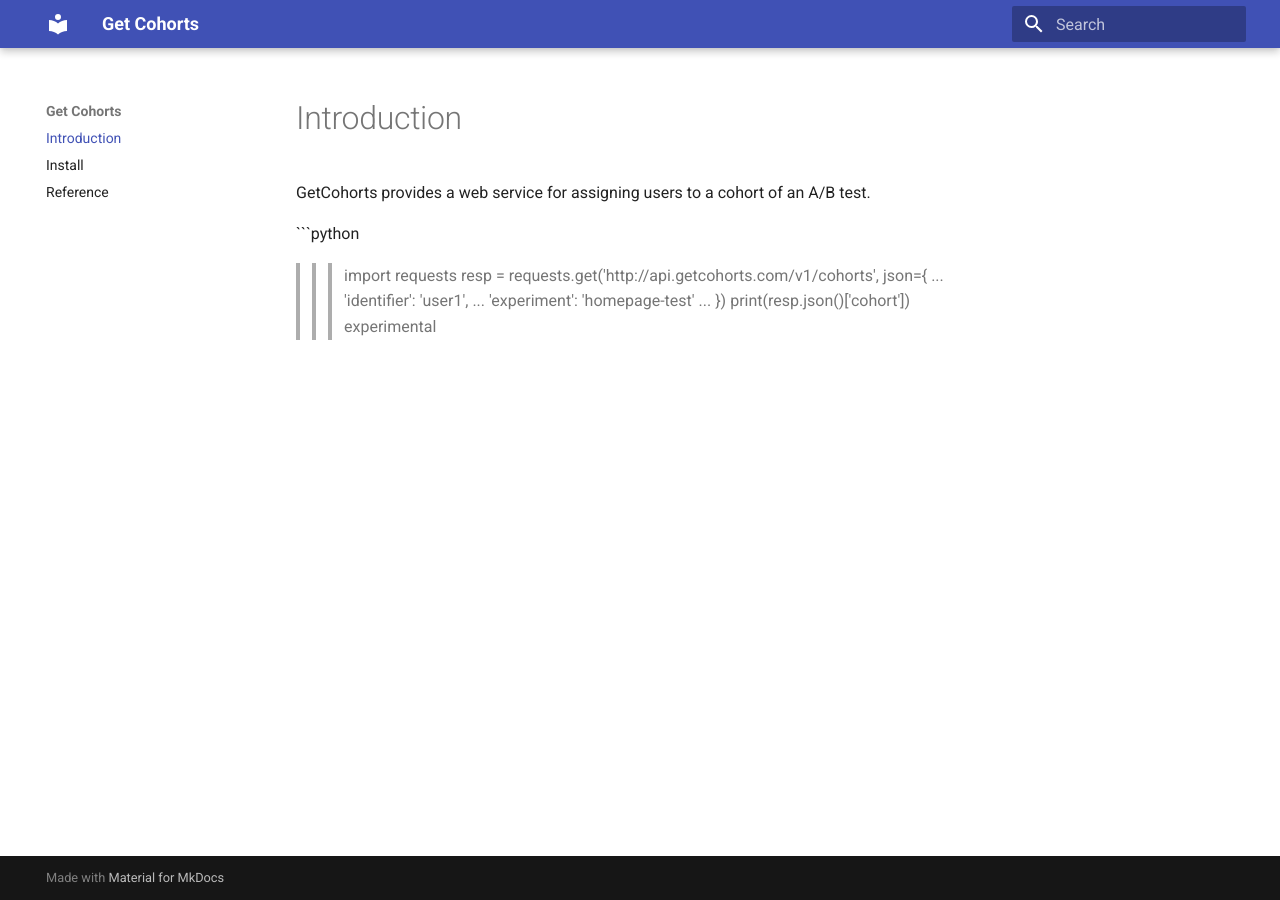
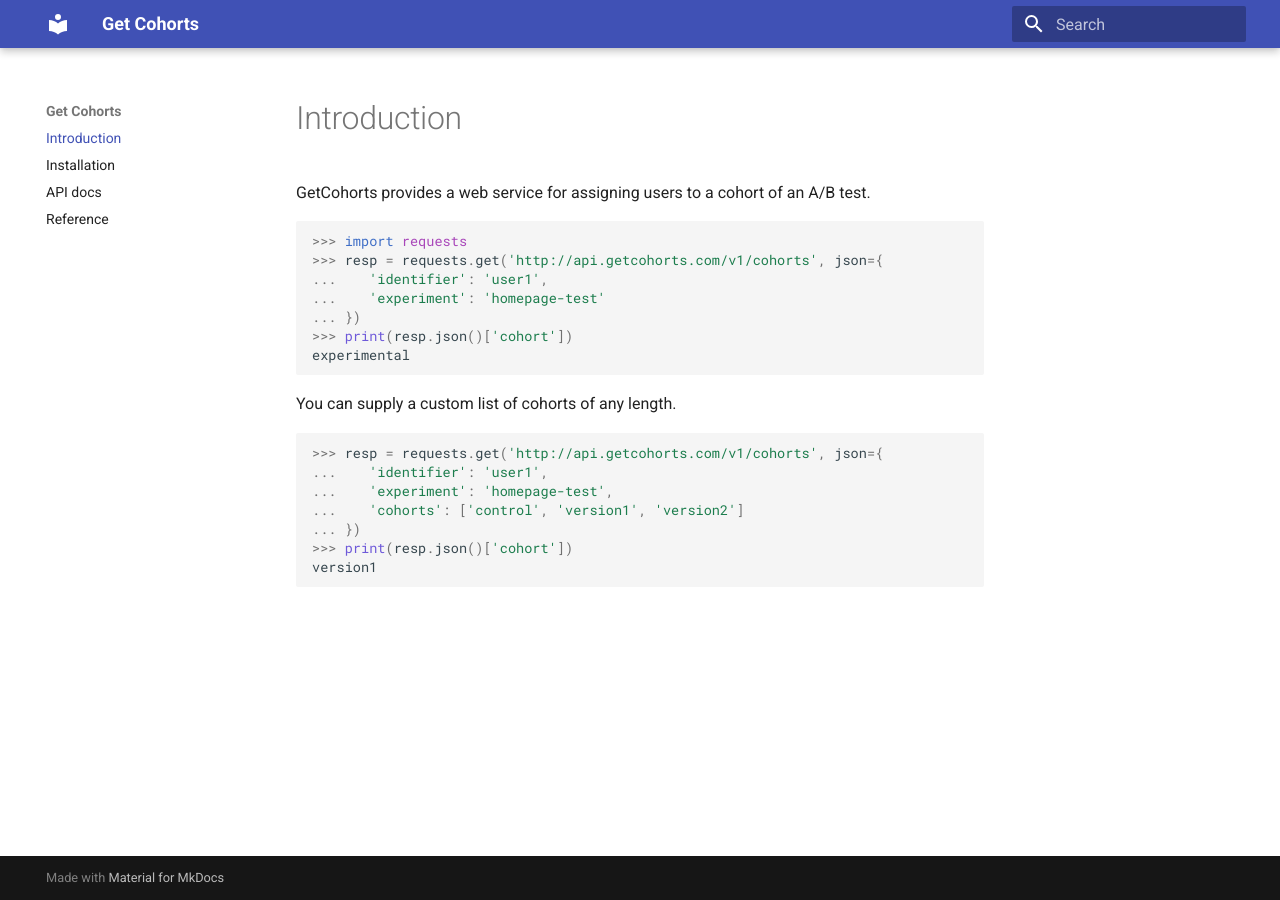
Before and after one commit to tjwaterman99/getcohorts, an MkDocs documentation site: the page built from docs/index.md, in a window 1280 px wide. Built offline with MkDocs 1.6.1 and Material for MkDocs 9.7.7, drawn with Linux system fonts in a browser that asks for light colours.

Commit message:
#22 Add link to API reference to docs site

````diff
--- a/docs/index.md
+++ b/docs/index.md
@@ -10,3 +10,18 @@ GetCohorts provides a web service for assigning users to a cohort of an A/B test
 ... })
 >>> print(resp.json()['cohort'])
 experimental
+
+```
+
+You can supply a custom list of cohorts of any length.
+
+```python
+>>> resp = requests.get('http://api.getcohorts.com/v1/cohorts', json={
+...    'identifier': 'user1',
+...    'experiment': 'homepage-test',
+...    'cohorts': ['control', 'version1', 'version2']
+... })
+>>> print(resp.json()['cohort'])
+version1
+
+```
--- a/mkdocs.yml
+++ b/mkdocs.yml
@@ -4,3 +4,11 @@ theme:
 
 markdown_extensions:
     - mkautodoc
+    - pymdownx.highlight
+    - pymdownx.superfences
+
+nav:
+    - Introduction: index.md
+    - Installation: install.md
+    - API docs: 'http://api.getcohorts.com'
+    - Reference: reference.md
````
